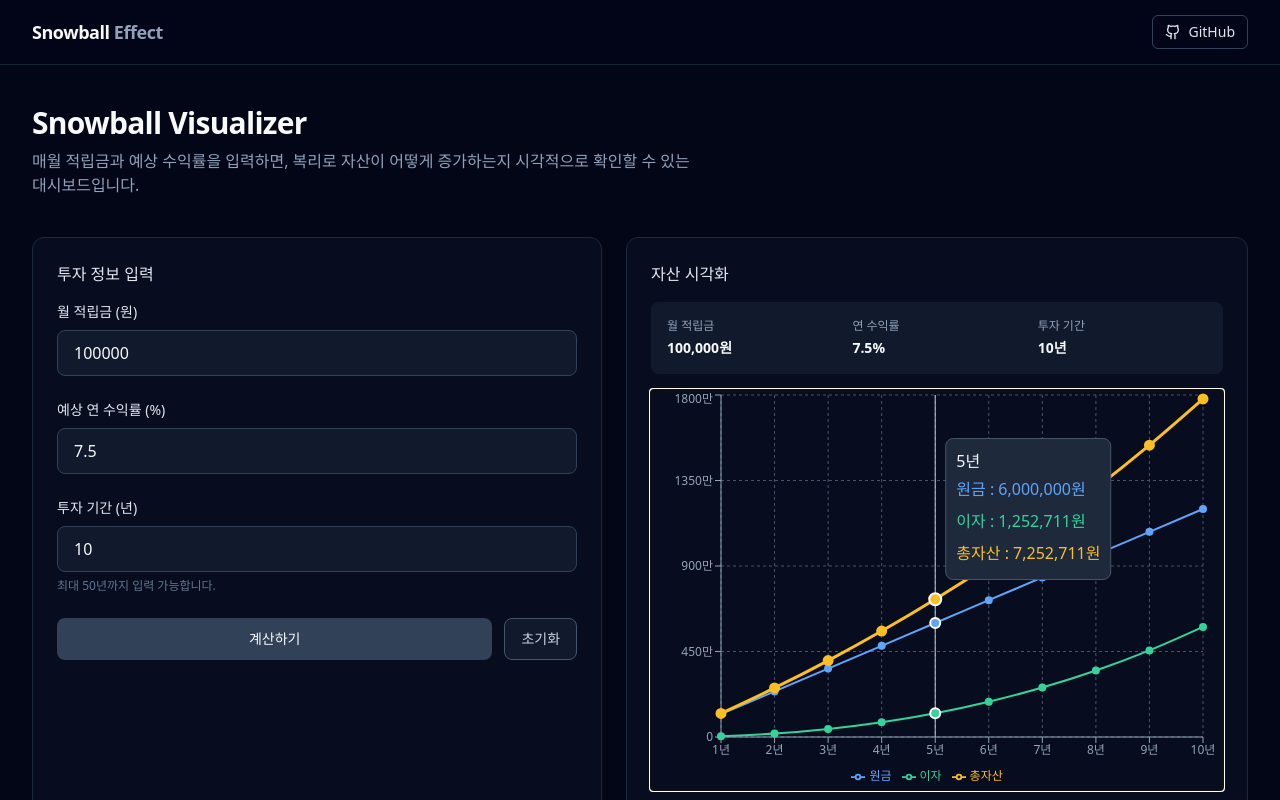
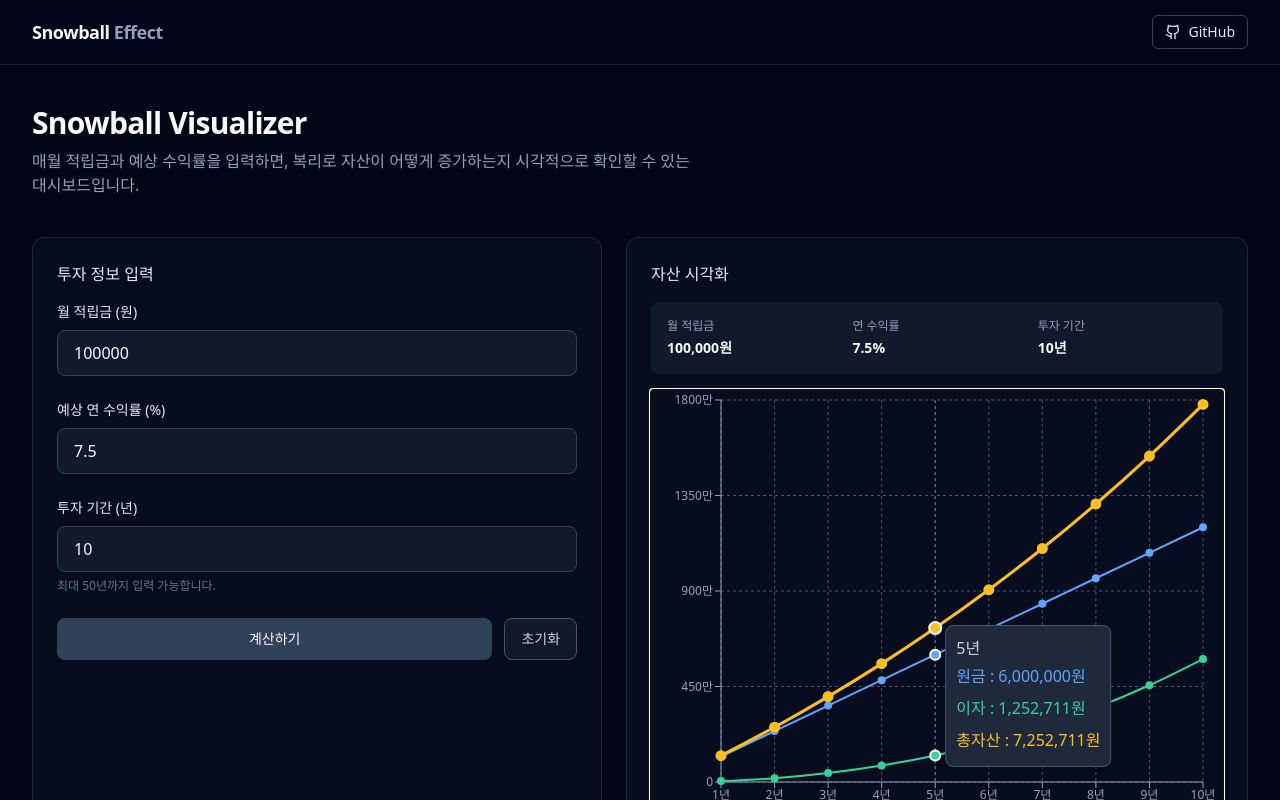
Before and after one commit to thisisyjin/Financial_Visualizer, a Next.js app: page / in a window 1280 px wide. Both pictures are taken after a click on the element 937 px from the left and 590 px from the top of the page. Shown: the top 800 px of the page. Built offline with nearby package versions, Linux system fonts and the light colour scheme.

Commit message:
style: 차트 스타일 및 상호작용 개선 - 차트 높이 400px에서 450px로 증가 - 툴팁에 그림자 효과 추가 및 스타일 개선 - 툴팁 커서에 점선 스타일 적용 - 차트 여백 조정

```diff
--- a/src/components/FinancialChart.tsx
+++ b/src/components/FinancialChart.tsx
@@ -63,11 +63,11 @@ export default function FinancialChart() {
         </div>
       )}
 
-      <div className="h-[400px] w-full">
+      <div className="h-[450px] w-full">
         <ResponsiveContainer width="100%" height="100%">
           <LineChart
             data={chartData}
-            margin={{ top: 5, right: 20, left: 10, bottom: 5 }}
+            margin={{ top: 10, right: 20, left: 10, bottom: 10 }}
           >
             <CartesianGrid strokeDasharray="3 3" stroke="#475569" />
             <XAxis
@@ -93,8 +93,11 @@ export default function FinancialChart() {
                 border: "1px solid #475569",
                 borderRadius: "8px",
                 color: "#f1f5f9",
+                boxShadow: "0 4px 6px -1px rgba(0, 0, 0, 0.3)",
               }}
               formatter={(value: number) => formatCurrency(value) + "원"}
+              labelStyle={{ color: "#cbd5e1", fontWeight: 500 }}
+              cursor={{ stroke: "#64748b", strokeWidth: 1, strokeDasharray: "3 3" }}
             />
             <Legend
               wrapperStyle={{ color: "#cbd5e1", fontSize: "12px" }}
```
